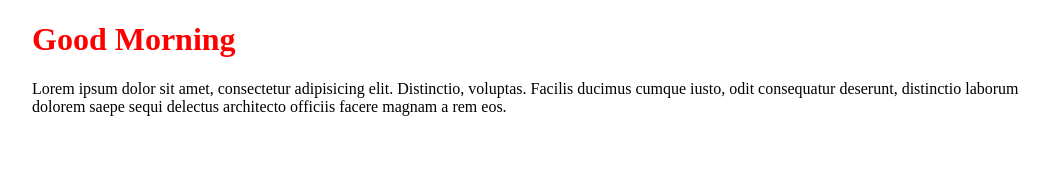
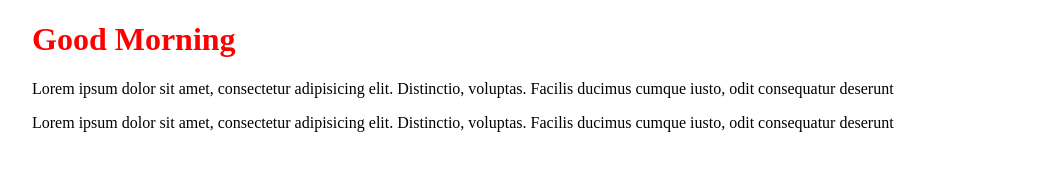
Before and after one commit to chromaticphdevs/learning-git, a plain HTML site: page index.html in a window 1280 px wide. Shown: the whole page, without its empty margins (96-1146 px from the left). Drawn offline with Linux system fonts and the light colour scheme.

Commit message:
first paragraph removed and second paragraph added

```diff
--- a/index.html
+++ b/index.html
@@ -17,8 +17,9 @@
   <body>
     <h1>Good Morning</h1>
     <p>Lorem ipsum dolor sit amet, consectetur adipisicing elit. Distinctio, voluptas.
-      Facilis ducimus cumque iusto, odit consequatur deserunt,
-      distinctio laborum dolorem saepe sequi
-      delectus architecto officiis facere magnam a rem eos.</p>
+      Facilis ducimus cumque iusto, odit consequatur deserunt</p>
+
+    <p>Lorem ipsum dolor sit amet, consectetur adipisicing elit. Distinctio, voluptas.
+        Facilis ducimus cumque iusto, odit consequatur deserunt</p>
   </body>
 </html>
```
